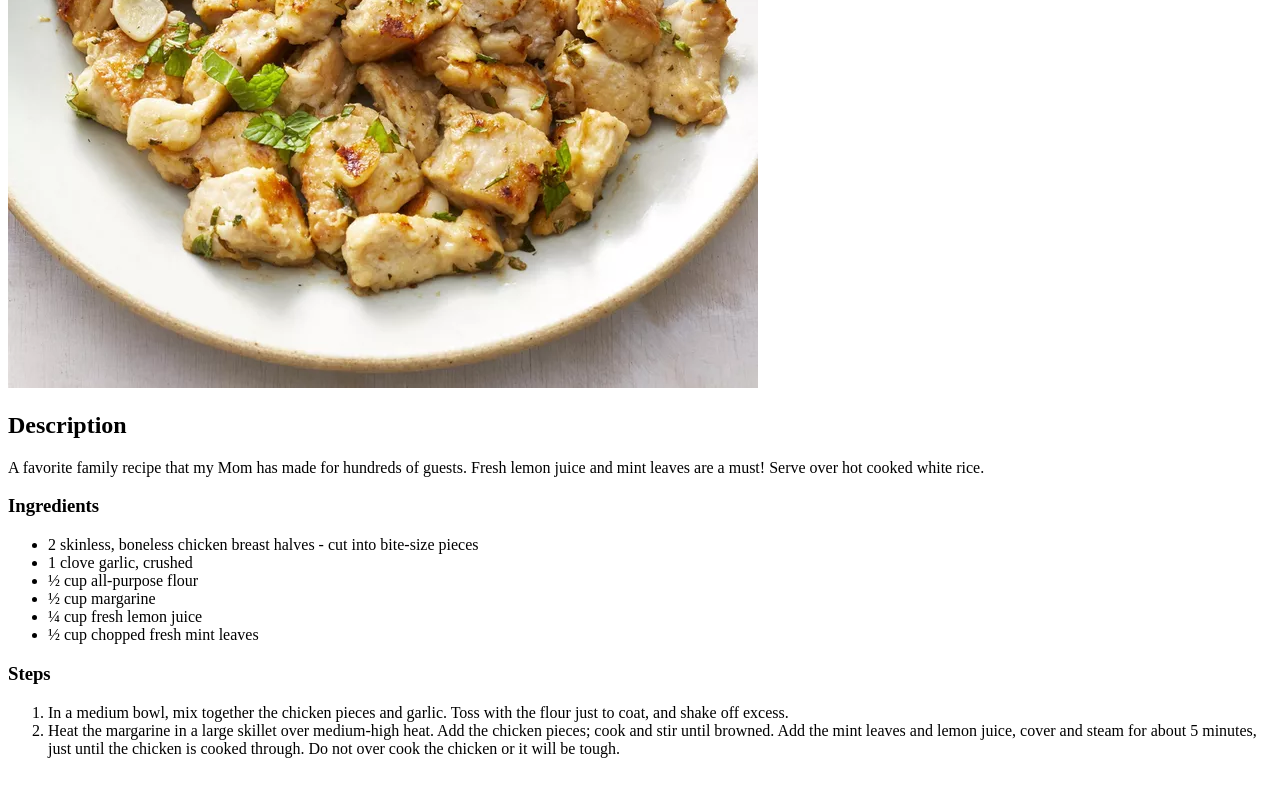
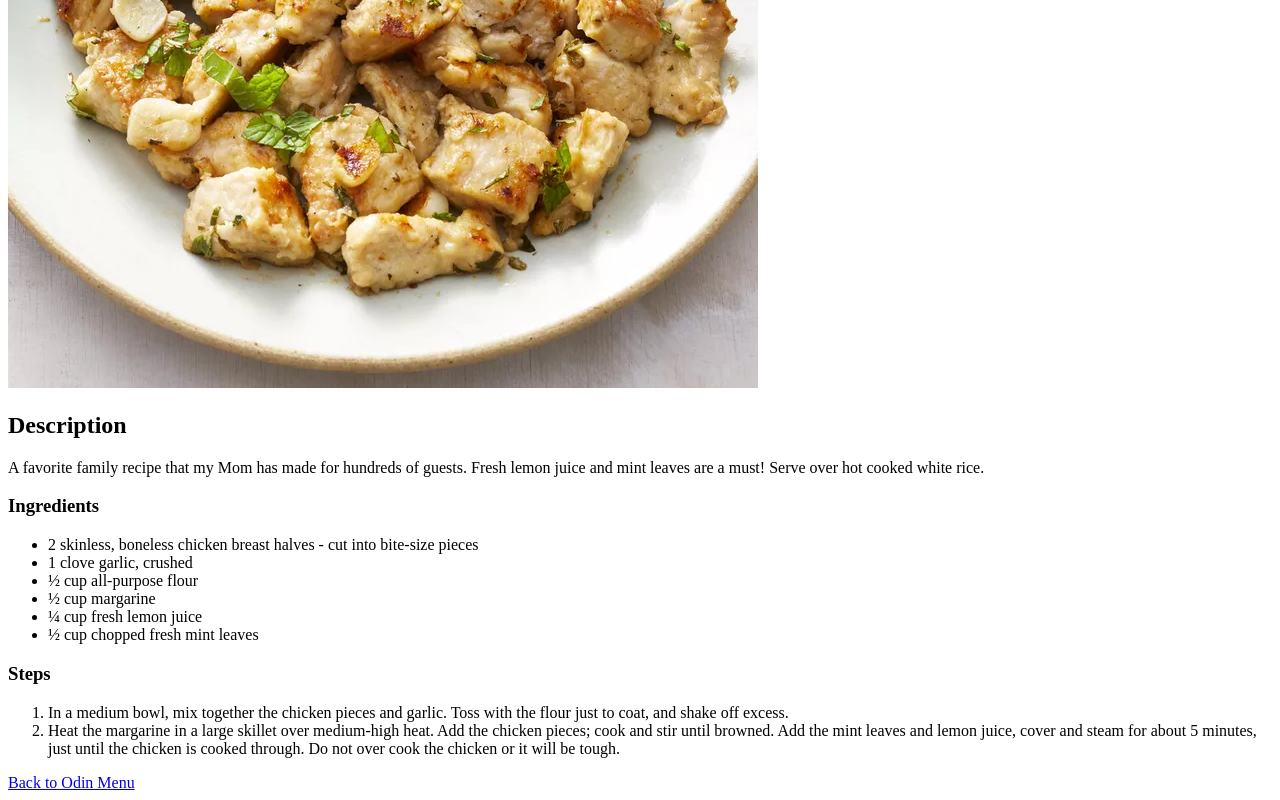
Before and after one commit to Ydashchenko/odin-recipes, a plain HTML site: page recipes/mint-chicken.html in a window 1280 px wide. Shown: the part 442-1242 px from the top of the page. Before the commit the page ends 1216 px from the top, so only its background shows below. Drawn offline with Linux system fonts and the light colour scheme.

Commit message:
Add back to menu buttons to all recipes

```diff
--- a/recipes/mint-chicken.html
+++ b/recipes/mint-chicken.html
@@ -31,5 +31,6 @@
             Do not over cook the chicken or it will be tough.
         </li>
     </ol>
+    <a href="../index.html">Back to Odin Menu</a>
 </body>
 </html>
```
Also changed, not shown: recipes/stewed-apples.html (+1 -0 lines), recipes/vaselopita.html (+1 -0 lines).
